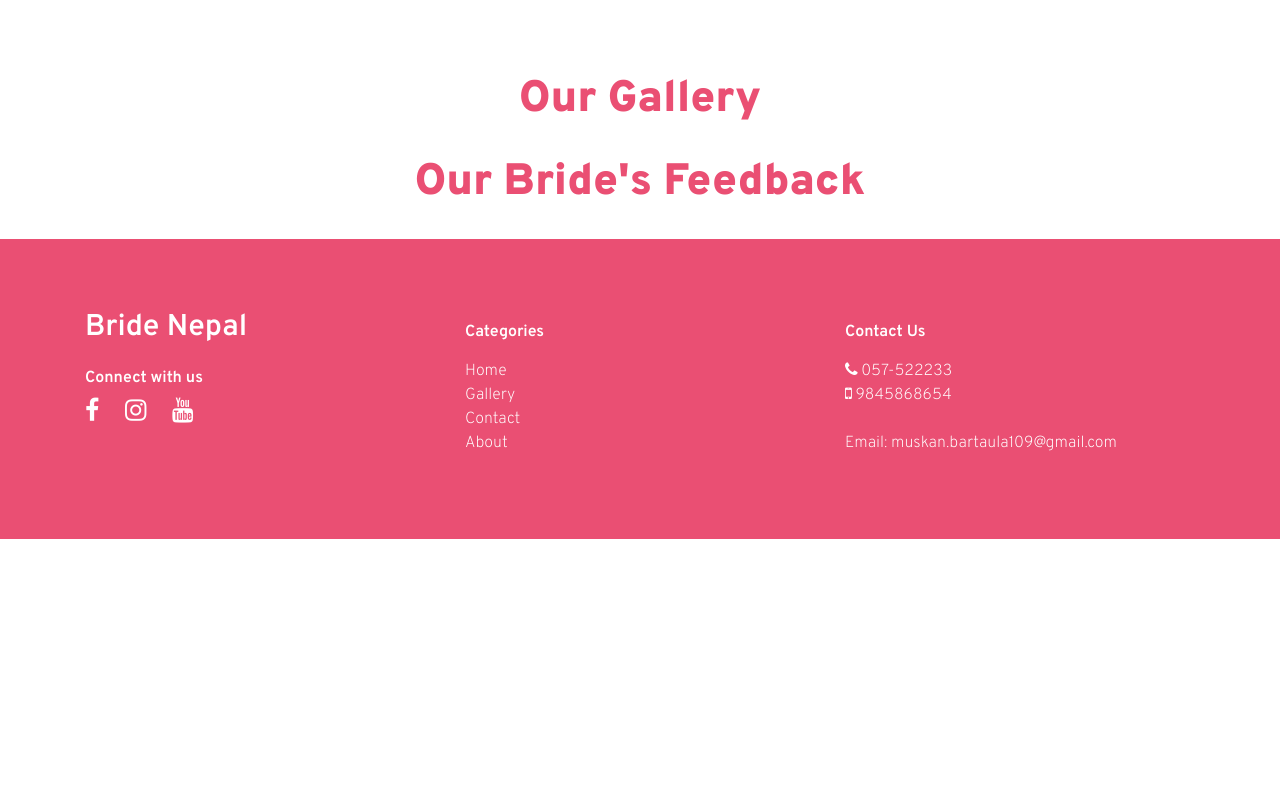
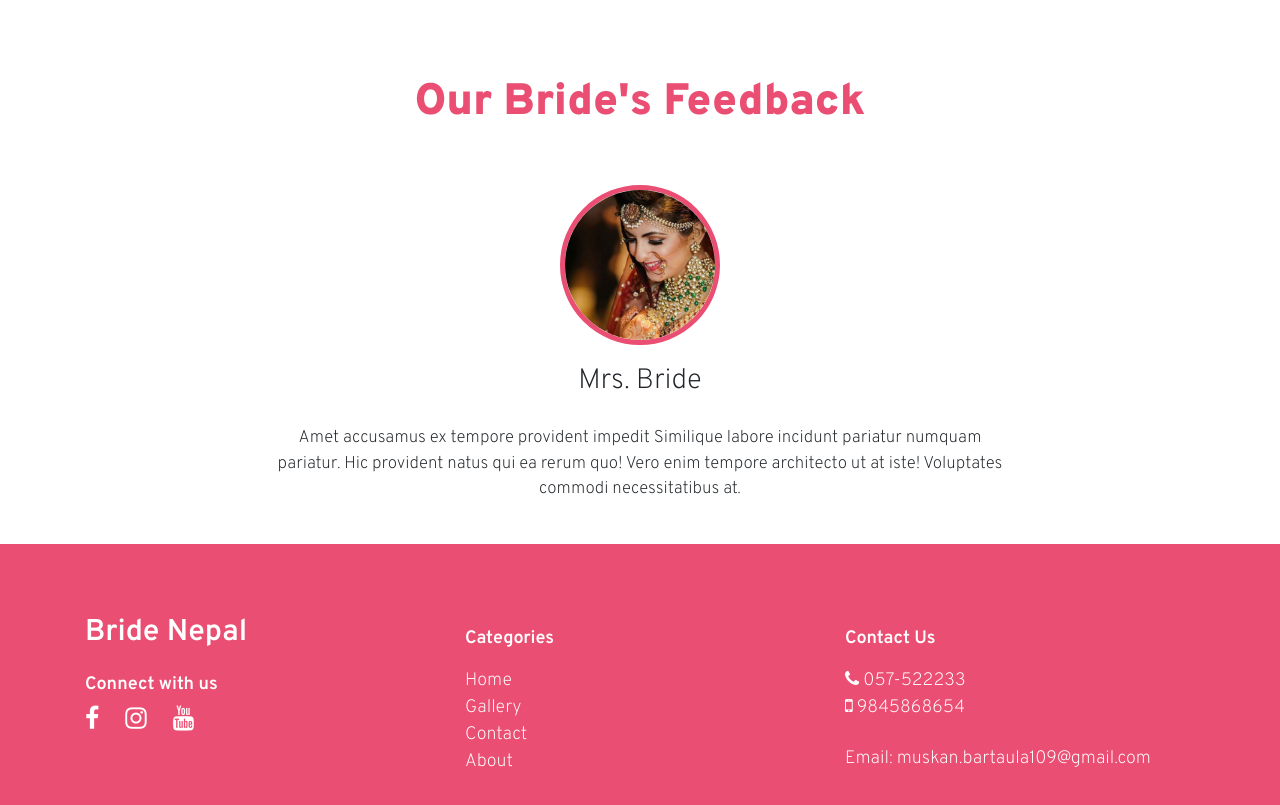
Before and after one commit to MuskanBartaula/bride, a plain HTML site: page index.html in a window 1280 px wide. Shown: the part 1211-2016 px from the top of the page. Before the commit the page ends 1750 px from the top, so only its background shows below. Drawn offline with nearby package versions, Linux system fonts and the light colour scheme.

Commit message:
Added testimonial and styled partially

```diff
--- a/assets/css/style.css
+++ b/assets/css/style.css
@@ -1,7 +1,6 @@
 body {
 	font-family: 'Overpass', sans-serif;
-	font-weight: 200;:w
-
+	font-weight: 200;
 	font-size: 18px;
 }
 
@@ -113,3 +112,24 @@ ul .service-item {
 	font-size: 18px;
 	text-decoration: none;
 }
+.bride-feedback-container {
+	width: 70%;
+	margin: 0 auto;
+	padding: 25px;
+	text-align: center;
+}
+.bride-image-feedback {
+	/* text-align: center; */
+}
+.bride-image-feedback img {
+	border: 5px solid #ea4f73;
+	border-radius: 50%;
+	width: 22%;
+	height: 50%;
+}
+
+.bride-name {
+	font-weight: 700;
+	padding: 20px 0;
+	text-align: center;
+}
--- a/index.html
+++ b/index.html
@@ -131,20 +131,31 @@
 	</div>
 	<!-- ./Services -->
 
-	<!-- Gallery -->
-	<div class="photo-gallery">
-		<div class="content-title text-center">
-			<h2>Our Gallery</h2>
-		</div>
-	</div>
-	<!-- ./Gallery -->
+	<!-- <!-1- Gallery -1-> -->
+	<!-- <div class="photo-gallery"> -->
+	<!-- 	<div class="content-title text-center"> -->
+	<!-- 		<h2>Our Gallery</h2> -->
+	<!-- 	</div> -->
+	<!-- </div> -->
+	<!-- <!-1- ./Gallery -1-> -->
 
 	<!-- Feedback -->
 	<div class="feedback">
 		<div class="content-title text-center">
 			<h2>Our Bride's Feedback</h2>
 		</div>
-		<div class="">
+		<div class="bride-feedback-container">
+			<div class="bride-image-feedback text-center">
+				<img src="./assets/images/bride_girl.jpg" />
+			</div>
+			<div class="bride-name">
+				<h3> Mrs. Bride </h3>
+			</div>
+			<div class-"bride-feedback">
+				<p>
+				Amet accusamus ex tempore provident impedit Similique labore incidunt pariatur numquam pariatur. Hic provident natus qui ea rerum quo! Vero enim tempore architecto ut at iste! Voluptates commodi necessitatibus at.
+				</p>
+			</div>
 		</div>
 	</div>
 	<!-- ./Feedback -->
```
